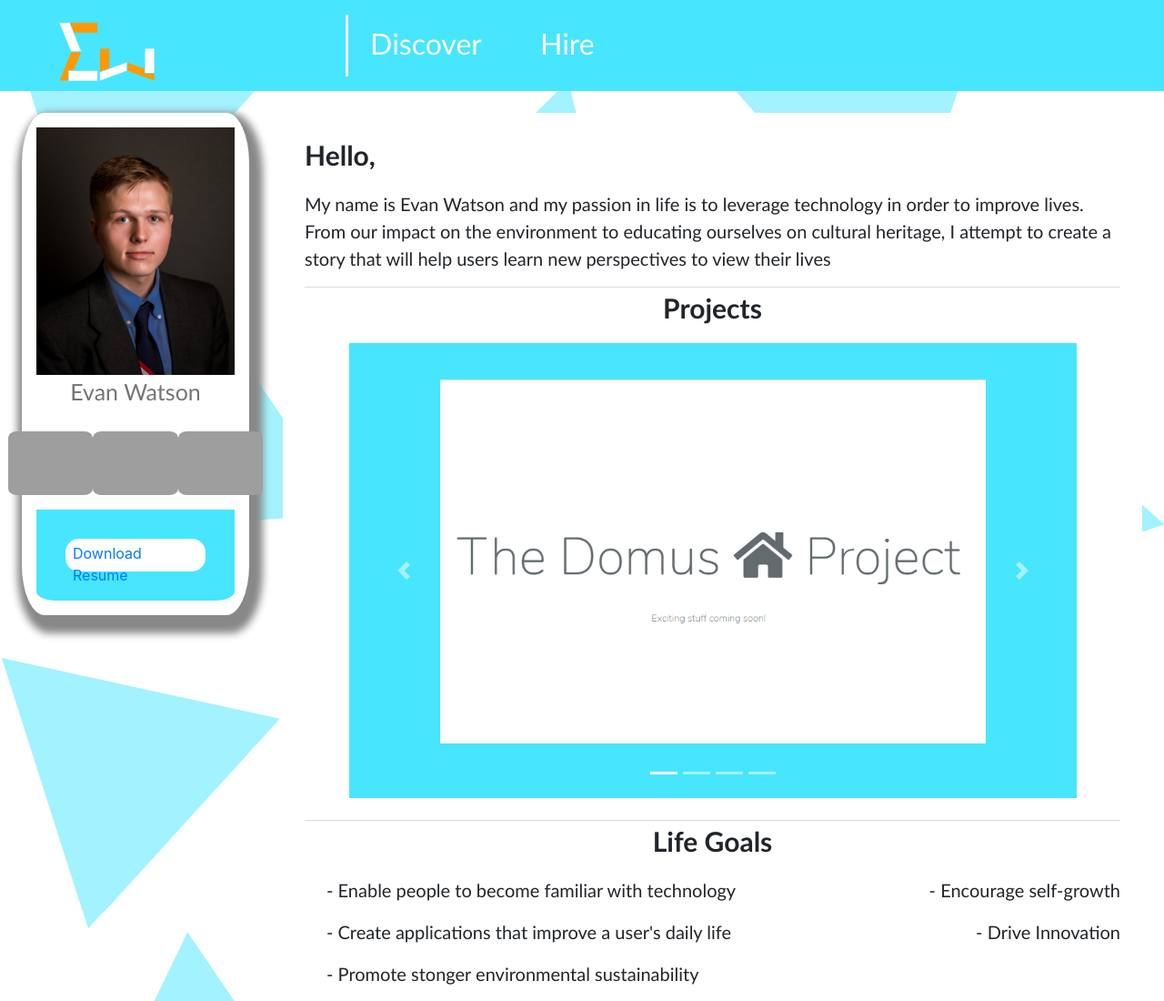
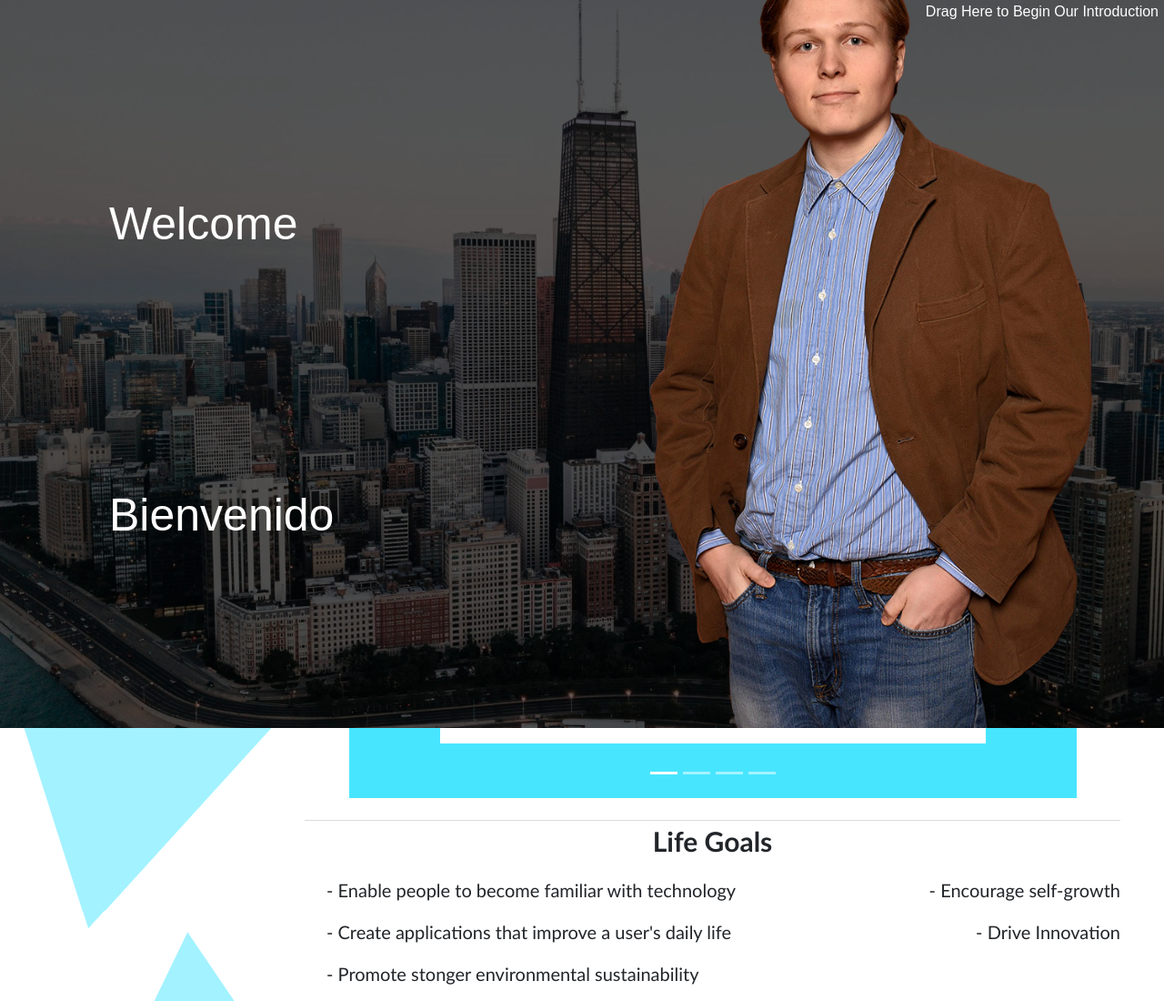
Before and after one commit to evanwatson98/portfolio, a plain HTML site: page Portfolio Website/index.html in a window 1280 px wide. Shown: the top 1100 px of the page at 91% size. Drawn offline with nearby package versions, Linux system fonts and the light colour scheme; grey boxes are pictures that could not be loaded.

Commit message:
Integrated welcome with index.html

```diff
--- a/Portfolio Website/home.js
+++ b/Portfolio Website/home.js
@@ -1,16 +1,71 @@
 
 	var welcomeBox = setInterval(welcomeWheel,2000);
+
 	var welcomeCounter = 0;
 	function welcomeWheel() {
+		var bubble = document.querySelector("#introBubble");
 
-		if(welcomeCounter == 13){welcomeCounter=0;}
+		if(welcomeCounter == 13){
+			welcomeCounter=0;
+			var i =0;
+			while(i <= 13){
+				bubble.removeChild(bubble.childNodes[i]);
+				i++;
+			}
+
+		}
 		var welcomeList = ["Welcome", "	Bienvenido", "Selamat datang!", "Kalos Ilthate", "Välkommen", "Willkommen", "Aloha", "Benvenuto", "Salve", "Witaj!", "Fàilte", "Swaagat", "Gratus Mihi Venis"];
 
 		var welcome = document.createElement('div');
 		welcome.className = "bubbleContent";
 		welcome.innerHTML = welcomeList[welcomeCounter];
 
-		var bubble = document.querySelector("#introBubble");
 		bubble.appendChild(welcome);
 		welcomeCounter++;
 	}
+
+function moveWelcome(elmnt) {
+	var pos1 = 0, pos3 = 0;
+  if (document.getElementById(elmnt.id + "header")) {
+    // if present, the header is where you move the DIV from:
+    document.getElementById(elmnt.id + "header").onmousedown = dragMouseDown;
+  } else {
+    // otherwise, move the DIV from anywhere inside the DIV:
+    elmnt.onmousedown = dragMouseDown;
+  }
+
+  function dragMouseDown(e) {
+    e = e || window.event;
+    e.preventDefault();
+    // get the mouse cursor position at startup:
+    pos3 = e.clientX;
+    document.onmouseup = closeDragElement;
+    // call a function whenever the cursor moves:
+    document.onmousemove = elementDrag;
+  }
+
+  function elementDrag(e) {
+    e = e || window.event;
+    e.preventDefault();
+    // calculate the new cursor position:
+    pos1 = pos3 - e.clientX;
+    pos3 = e.clientX;
+    // set the element's new position:
+    elmnt.style.left = (elmnt.offsetLeft - pos1) + "px";
+  }
+
+  function closeDragElement() {
+    // stop moving when mouse button is released:
+    document.onmouseup = null;
+    document.onmousemove = null;
+  }
+}
+
+function makeDragIcon(){
+	var moveButton = document.querySelector("#goToSite");
+	moveButton.innerHTML = "Drag Here to Begin Our Introduction";
+}
+
+window.setTimeout(makeDragIcon,5000);
+
+document.querySelector("#goToSite").addEventListener("keydown", moveWelcome(document.querySelector("#welcomeContainer")));
--- a/Portfolio Website/index.html
+++ b/Portfolio Website/index.html
@@ -19,11 +19,142 @@
 	<link rel="stylesheet" href="portfolio.css" type="text/css">
 
 	<link rel="stylesheet" href="https://fonts.googleapis.com/css?family=Tangerine">
+
+	  <style>
+
+		body{
+			overflow: hidden;
+			font-family: 'Raleway', sans-serif;
+		}
+
+		#background{
+			background-image: url(skyscraper3.jpg);
+			background-size: cover;
+			position: relative;
+			background-position: top center;
+			position: absolute;
+			width: 100%;
+			height: 100%;
+		}
+		#background::before{
+			position: absolute;
+			content: "";
+			left: 0;
+			top: 0;
+			bottom:0;
+			right: 0;
+			width:100%;
+			background-color: black;
+			opacity: .6;
+		}
+	.me-img{
+		width:50%;
+		height: auto;
+		position: absolute;
+		bottom: 0px;
+		right: 20px;
+		justify-content: flex-end;
+		animation: mymove 5s 1;
+	}
+		@keyframes mymove{
+			from {right: -100%;}
+  		to {bottom: 0px;}
+		}
+
+		.introBubble{
+			position: absolute;
+			content: "";
+			width: 450px;
+			height: 100%;
+			left: 100px;
+/*			animation: bubblemove 5s 1;*/
+			overflow: hidden;
+		}
+
+		.bubble-back::before{
+			position: absolute;
+			content: "";
+			left: 0;
+			top: 0;
+			bottom:0;
+			right: 0;
+			width:100%;
+			opacity: .4;
+/*			background-color: white;*/
+			border-radius: 10px 10px 10px 10px;
+		}
+
+		.bubbleContent{
+			position: absolute;
+			width: 100%;
+			bottom: 0;
+			left: 0;
+			font-size: 50px;
+			color: white;
+			padding: 20px;
+			animation: bubblemove 5s 1 linear;
+			animation-fill-mode: forwards;
+			word-wrap: break-word;
+
+		}
+
+		@keyframes bubblemove{
+			from {bottom: 0px;}
+  		to {bottom:100%;}
+		}
+
+		.goToSite{
+			position: absolute;
+			right:0;
+			top: 100;
+			color: white;
+			font-weight: 100px;
+			background: none;
+			border: none;
+
+		}
+
+		.goToSite:hover{
+			cursor: grab;
+		}
+
+		.welcomeContainer{
+			z-index: 100;
+			position: absolute;
+			background-color: transparent;
+			height: 100%;
+			width: 100%;
+
+		}
+
+</style>
   </head>
 
+  <body class="">
+
+<!--
+	  ////////////////////////////////////////////
+	  Welcome
+-->
 
 
-  <body class="">
+	 		<div class="welcomeContainer" id="welcomeContainer">
+			<section id="background"></section>
+			<img src="cropped-br-suite.png" alt= "" class="me-img">
+			<div class="introBubble" id="introBubble">
+				<div class="bubble-back"></div>
+				<div class="bubbleContent"></div>
+			</div>
+			<button class="goToSite" id="goToSite" ></button>
+		</div>
+	<script src="home.js"></script>
+
+
+<!--
+	  End Welcome
+	  ////////////////////////////////////////////
+-->
+
 
 <!--	  GLOBAL-->
 	<div class="nav-bar d-flex p-3" style="position: relative;">
```
Also changed, not shown: Portfolio Website/home.html (+32 -7 lines).
